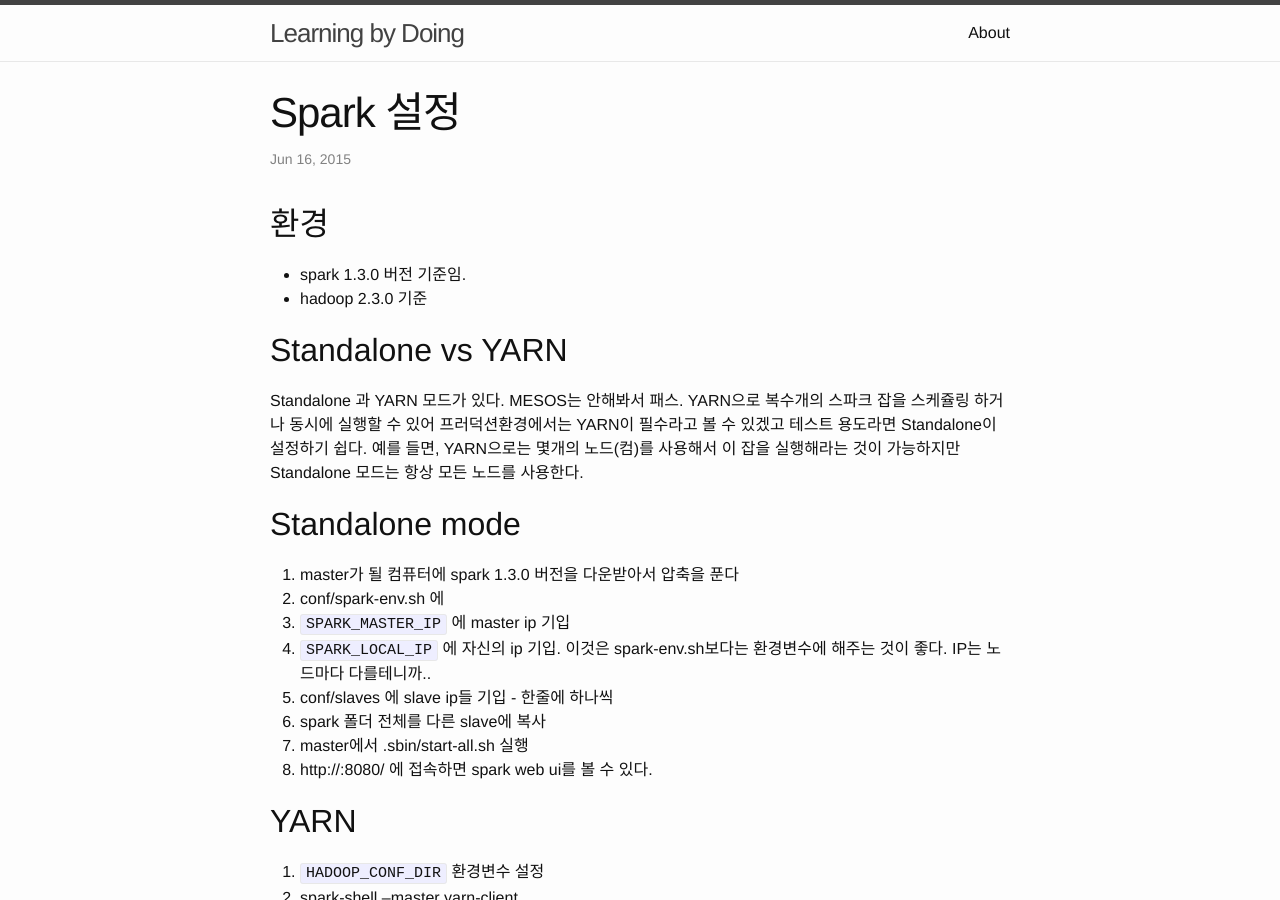
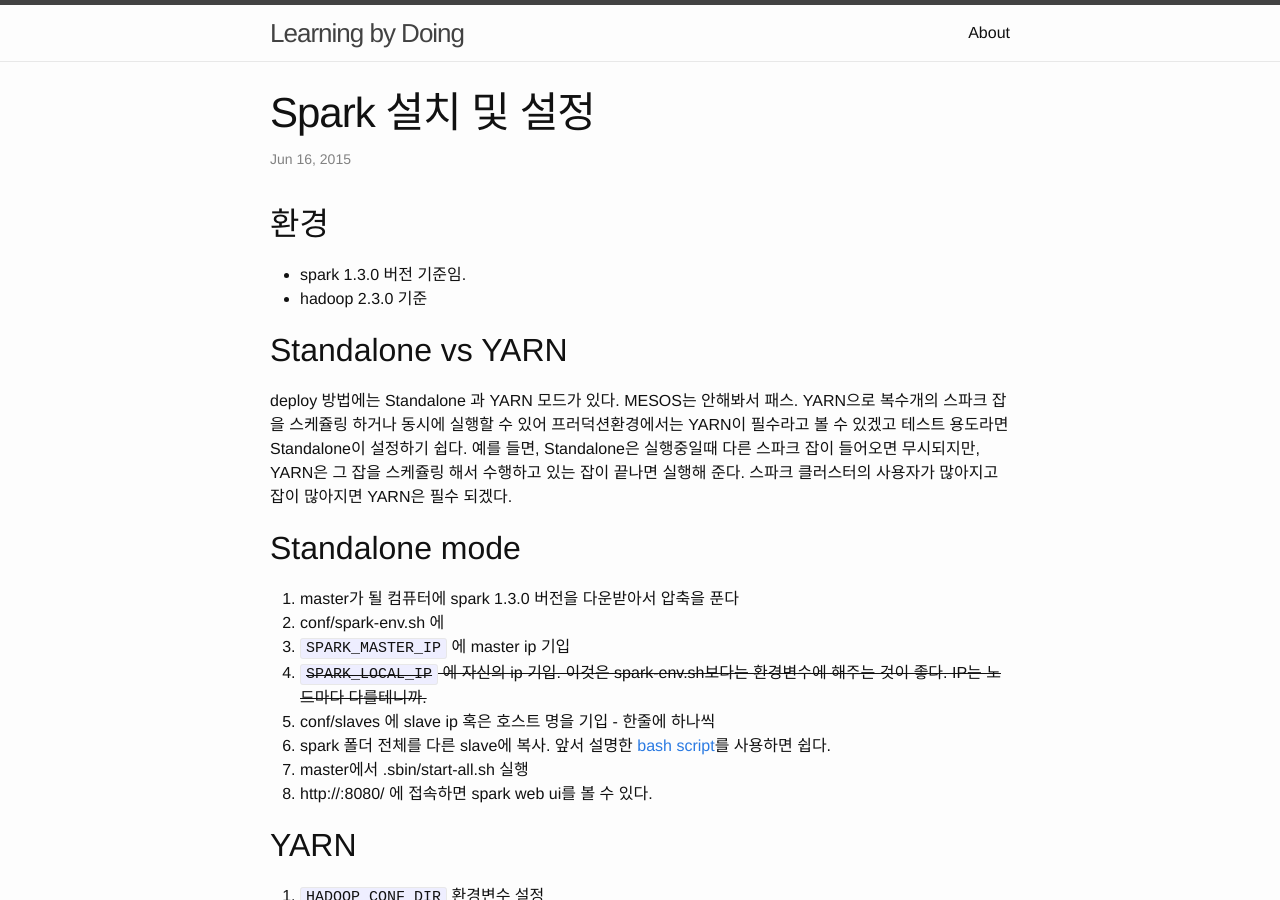
Before and after one commit to nberserk/nberserk.github.io.backup, a Jekyll site: the page built from _posts/2015-06-16-spark.markdown, in a window 1280 px wide and 900 px high. Built offline with Jekyll 4.4.1, drawn with Linux system fonts in a browser that asks for light colours; Markdown is read by kramdown in place of the engine named in the settings; comment, search, counter and statistics services are not loaded.

```diff
--- a/_config.yml
+++ b/_config.yml
@@ -7,4 +7,6 @@
 github_username:  nberserk
 
 # Build settings
-markdown: kramdown
+markdown: redcarpet
+redcarpet:
+  extensions: ["strikethrough"]
--- a/_posts/2015-06-16-spark.markdown
+++ b/_posts/2015-06-16-spark.markdown
@@ -1,6 +1,6 @@
 ---
 layout: post
-title:  "Spark 설정"
+title:  "Spark 설치 및 설정"
 tags: spark
 ---
 
@@ -9,15 +9,16 @@
 - hadoop 2.3.0 기준
 
 ## Standalone vs YARN
-Standalone 과 YARN 모드가 있다. MESOS는 안해봐서 패스. YARN으로 복수개의 스파크 잡을 스케쥴링 하거나 동시에 실행할 수 있어 프러덕션환경에서는 YARN이 필수라고 볼 수 있겠고 테스트 용도라면 Standalone이 설정하기 쉽다. 예를 들면, YARN으로는 몇개의 노드(컴)를 사용해서 이 잡을 실행해라는 것이 가능하지만 Standalone 모드는 항상 모든 노드를 사용한다.
+deploy 방법에는 Standalone 과 YARN 모드가 있다. MESOS는 안해봐서 패스. YARN으로 복수개의 스파크 잡을 스케쥴링 하거나 동시에 실행할 수 있어 프러덕션환경에서는 YARN이 필수라고 볼 수 있겠고 테스트 용도라면 Standalone이 설정하기 쉽다.
+예를 들면, Standalone은 실행중일때 다른 스파크 잡이 들어오면 무시되지만, YARN은 그 잡을 스케쥴링 해서 수행하고 있는 잡이 끝나면 실행해 준다. 스파크 클러스터의 사용자가 많아지고 잡이 많아지면 YARN은 필수 되겠다.
 
 ## Standalone mode
 1. master가 될 컴퓨터에 spark 1.3.0 버전을 다운받아서 압축을 푼다
 2. conf/spark-env.sh 에
  3. `SPARK_MASTER_IP` 에 master ip 기입
- 4. `SPARK_LOCAL_IP` 에 자신의 ip 기입. 이것은 spark-env.sh보다는 환경변수에 해주는 것이 좋다. IP는 노드마다 다를테니까..
-2. conf/slaves 에 slave ip들 기입 - 한줄에 하나씩
-3. spark 폴더 전체를 다른 slave에 복사
+ 4. ~~`SPARK_LOCAL_IP` 에 자신의 ip 기입. 이것은 spark-env.sh보다는 환경변수에 해주는 것이 좋다. IP는 노드마다 다를테니까.~~
+2. conf/slaves 에 slave ip 혹은 호스트 명을 기입 - 한줄에 하나씩
+3. spark 폴더 전체를 다른 slave에 복사. 앞서 설명한 [bash script]({% post_url 2015-06-11-hadoop-intro %})를 사용하면 쉽다.
 4. master에서 .sbin/start-all.sh 실행
 5. http://<master ip>:8080/ 에 접속하면 spark web ui를 볼 수 있다.
 
```
Also changed, not shown: _posts/2015-06-11-hadoop-intro.markdown (+6 -4 lines), _posts/2015-06-17-zeppelin.markdown (+20 -1 lines).
